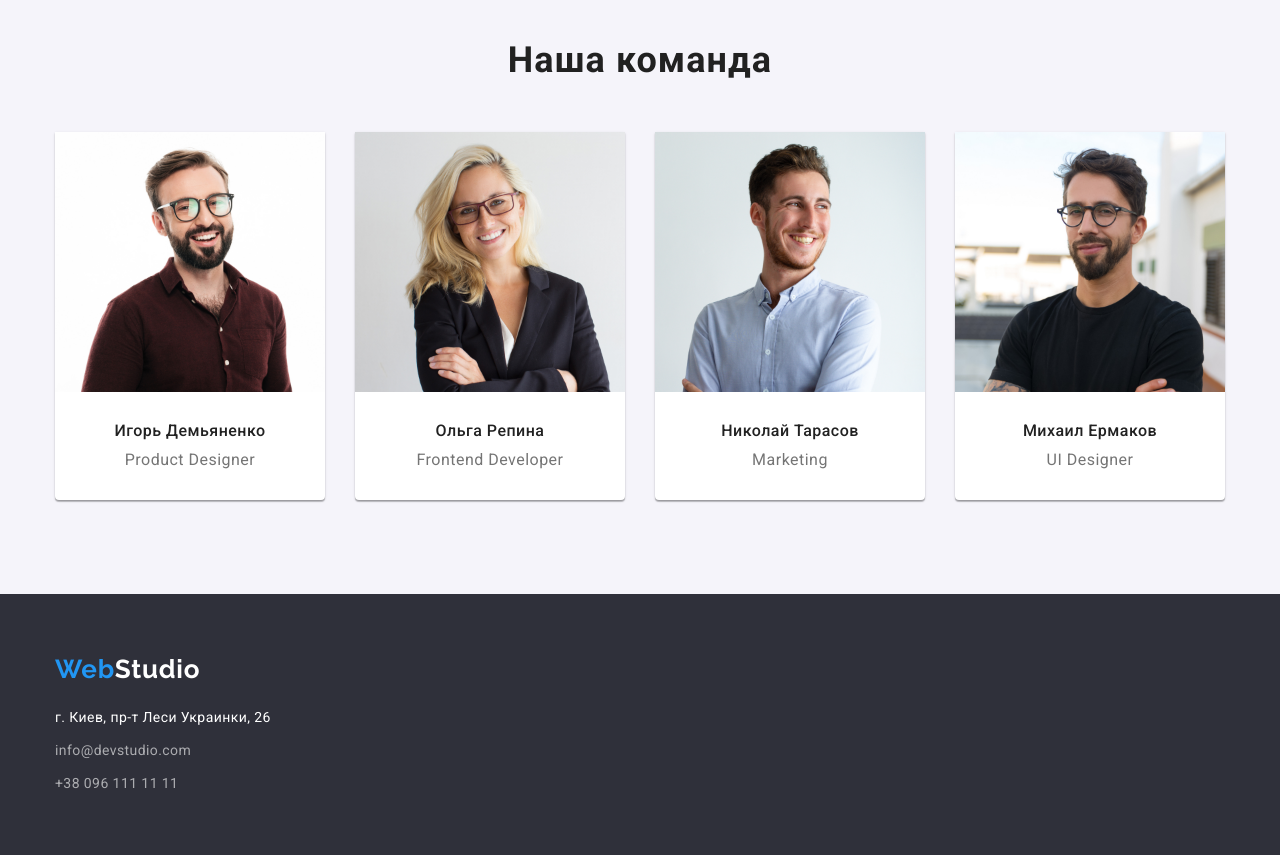
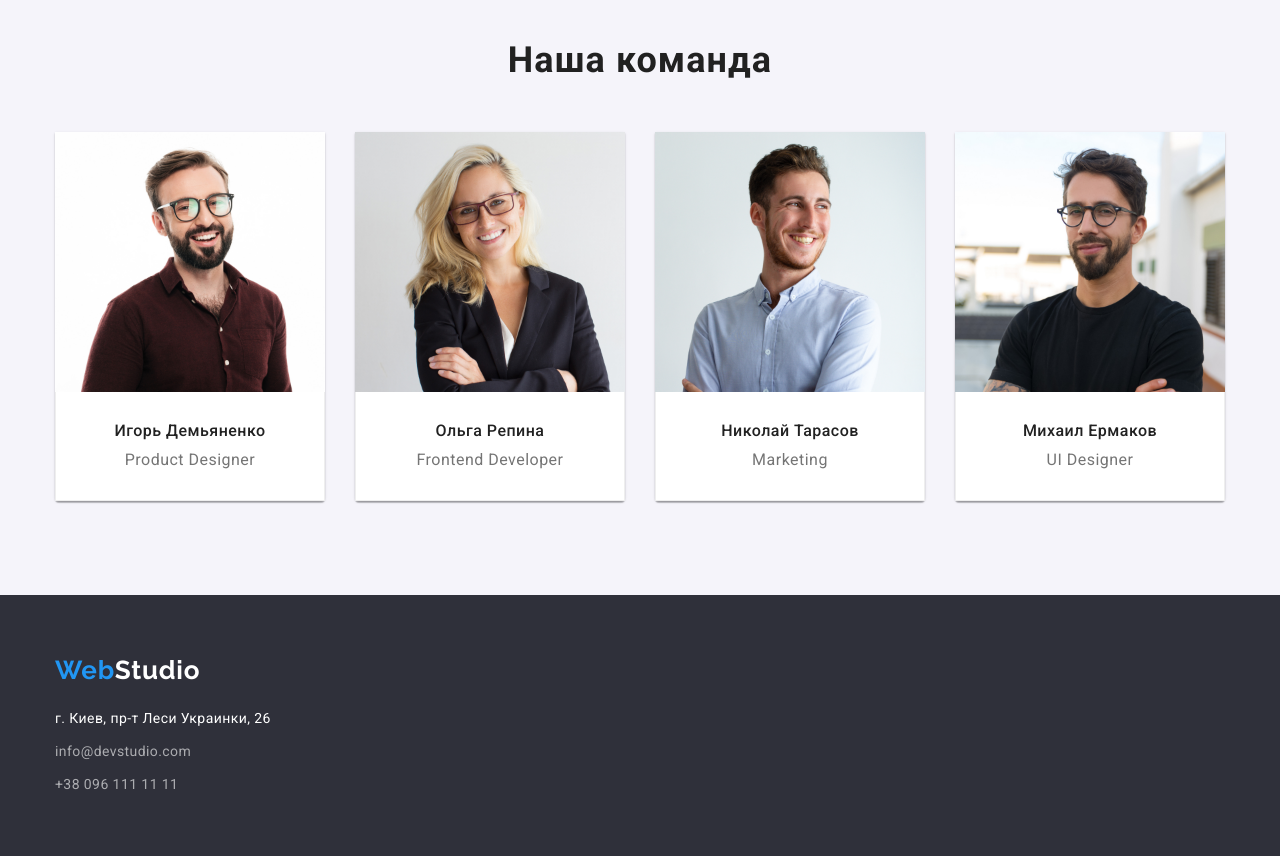
Before and after one commit to trant755/goit-markup-hw-03, a plain HTML site: page index.html in a window 1280 px wide. Shown: the part 1500-2356 px from the top of the page. Drawn offline with nearby package versions, Linux system fonts and the light colour scheme.

Commit message:
Дз MARK2 исправление от ментора

```diff
--- a/css/styles.css
+++ b/css/styles.css
@@ -286,7 +286,6 @@ color: var(--text-black);
 .team .item {
     background-color: #FFFFFF;
     margin-right: 30px;
-    padding-bottom: 30px;
 
 box-shadow: 0px 1px 3px rgba(0, 0, 0, 0.12), 0px 1px 1px rgba(0, 0, 0, 0.14), 0px 2px 1px rgba(0, 0, 0, 0.2);
 border-radius: 0px 0px 4px 4px;
@@ -295,13 +294,17 @@ border-radius: 0px 0px 4px 4px;
     margin: 0;
 }
 
+.team .card-content {
+    padding-top: 30px;
+    padding-bottom: 30px;
+}
+
 .team .item-title {
 font-weight: 500;
 font-size: 16px;
 line-height: 1.18;
 text-align: center;
 letter-spacing: 0.03em;
-margin-top: 30px;
 margin-bottom: 10px;
 
 color: var(--text-black);
@@ -321,6 +324,11 @@ letter-spacing: 0.03em;
     padding-top: 60px;
     padding-bottom: 60px;
 }
+
+.footer .logo {
+    margin: 0;
+}
+
 .footer .text {
 line-height: 1.71;
 letter-spacing: 0.03em;
@@ -414,7 +422,6 @@ border-radius: 4px;
 .card .item {
     margin-left: 30px;
     margin-top: 30px;
-    border: 1px solid #EEEEEE;
     flex-basis: calc(100% / 3 - 30px);
 }
 
@@ -424,6 +431,11 @@ border-radius: 4px;
 
 .card-content {
     padding: 20px 24px;
+    border-right: 1px solid #EEEEEE;
+    border-bottom: 1px solid #EEEEEE;
+    border-left: 1px solid #EEEEEE;
+
+
 }
 
 .card .title {
--- a/index.html
+++ b/index.html
@@ -31,12 +31,8 @@
       >
       <nav class="navigation">
         <ul class="menu list">
-            <li class="item">
-              <a class="link active" href="./index.html">Студия</a>
-            </li>
-            <li class="item">
-              <a class="link" href="./portfolio.html">Портфолио</a>
-            </li>
+          <li class="item"><a class="link active" href="./index.html">Студия</a></li>
+          <li class="item"><a class="link" href="./portfolio.html">Портфолио</a></li>
           <li class="item"><a class="link" href="">Контакты</a></li>
         </ul>
       </nav>
@@ -54,6 +50,7 @@
     </header>
 
     <main class="main">
+
       <!-- Блок Герой     -->
       <section class="hero">
         <div class="container">
@@ -77,8 +74,8 @@
             <li class="item">
               <h3 class="item-title">Пунктуальность</h3>
               <p class="item-text">
-                Задача организации, в особенности же рамки и место обучения
-                кадров влечет за собой.
+                Задача организации, в особенности же рамки и место обучения кадров
+                влечет за собой.
               </p>
             </li>
             <li class="item">
@@ -138,14 +135,13 @@
           <h2 class="title">Наша команда</h2>
           <ul class="list">
             <li class="item">
-              <img
-                class="team-photo"
+              <img class="team-photo"
                 src="./images/team/spec-1.jpg"
                 alt="Игорь Демьяненко"
                 width="270"
                 height="260"
               />
-              <div>
+              <div class="card-content">
                 <h3 class="item-title">Игорь Демьяненко</h3>
                 <p class="text" lang="en">Product Designer</p>
               </div>
@@ -157,7 +153,7 @@
                 width="270"
                 height="260"
               />
-              <div>
+              <div class="card-content">
                 <h3 class="item-title">Ольга Репина</h3>
                 <p class="text" lang="en">Frontend Developer</p>
               </div>
@@ -169,7 +165,7 @@
                 width="270"
                 height="260"
               />
-              <div>
+              <div class="card-content">
                 <h3 class="item-title">Николай Тарасов</h3>
                 <p class="text" lang="en">Marketing</p>
               </div>
@@ -181,7 +177,7 @@
                 width="270"
                 height="260"
               />
-              <div>
+              <div class="card-content">
                 <h3 class="item-title">Михаил Ермаков</h3>
                 <p class="text" lang="en">UI Designer</p>
               </div>
@@ -189,6 +185,7 @@
           </ul>
         </div>
       </section>
+
     </main>
     <footer class="footer">
       <div class="container">
```
Lines whose indentation alone changed are shown as unchanged.
